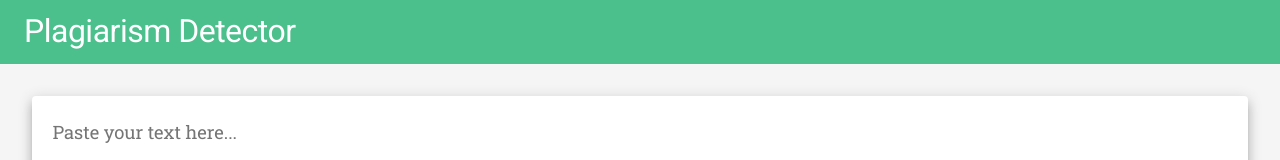
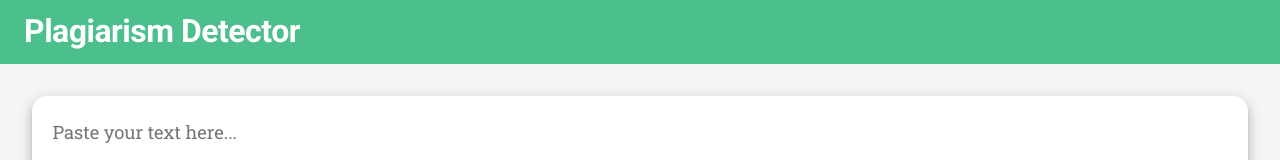
Before and after one commit to yotam180/plagiarism-checker, a React (Create React App) app in the folder web/plagiarism-detector/: page / in a window 1280 px wide. Shown: the top 160 px of the page. Built offline with nearby package versions, Linux system fonts and the light colour scheme; the HTML template or start-up script is replaced by a standard one.

Commit message:
UI fixes

```diff
--- a/web/plagiarism-detector/src/Components/Sentence.js
+++ b/web/plagiarism-detector/src/Components/Sentence.js
@@ -36,8 +36,8 @@ const Sentence = ({ text, color, tooltipComponent }) => {
   const classes = useStyles();
 
   const colors = {
-    red: "#fb8fa3",
-    orange: "#fed087",
+    red: "#fcb1bf",
+    orange: "#fed99f",
     yellow: "#fefccf",
   };
 
--- a/web/plagiarism-detector/src/TextArea.js
+++ b/web/plagiarism-detector/src/TextArea.js
@@ -24,6 +24,7 @@ const useStyles = makeStyles((theme) => ({
     display: "flex",
     margin: "2em",
     marginBottom: "4em",
+    borderRadius: 15,
   },
   textBox: {
     flex: 1,
--- a/web/plagiarism-detector/src/theme.js
+++ b/web/plagiarism-detector/src/theme.js
@@ -10,7 +10,7 @@ export default createTheme({
     h1: {
       fontSize: "2rem",
       color: "white",
-      fontWeight: 400,
+      fontWeight: 700,
     },
   },
   overrides: {
```
